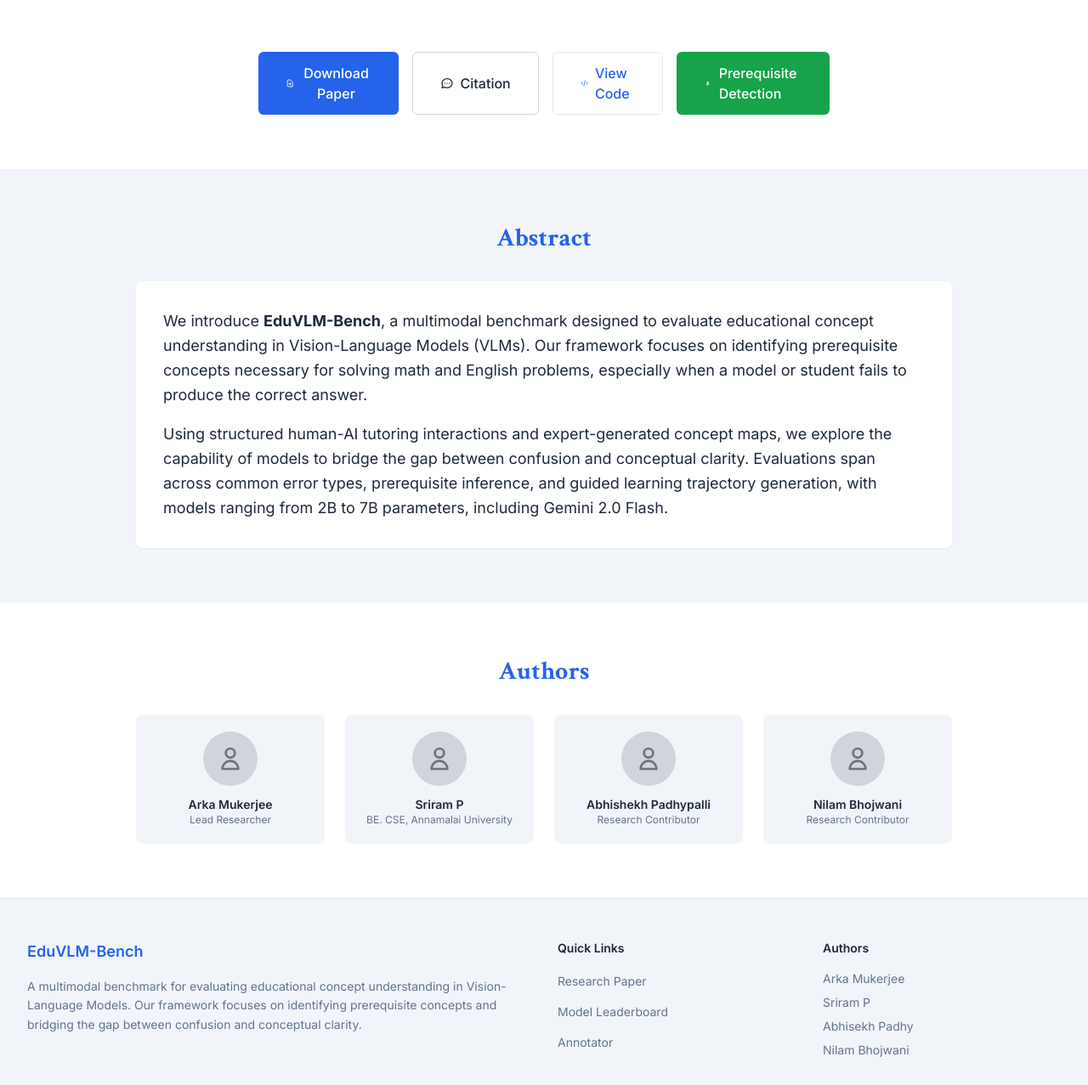
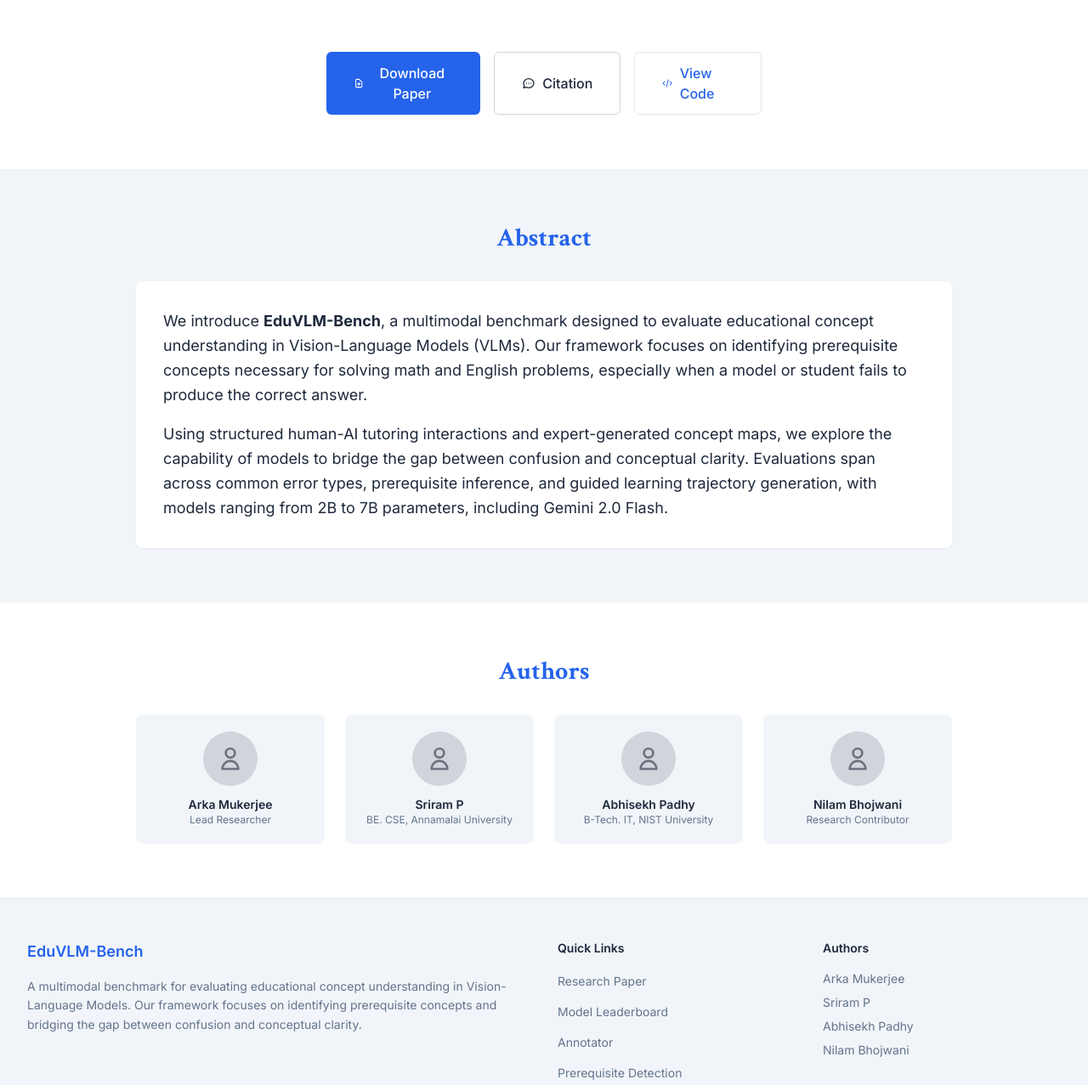
Before and after one commit to sriram-csit/eduvlm-frontpage, a website: page index.html in a window 1280 px wide. Shown: the part 571-1848 px from the top of the page at 85% size. Drawn offline with nearby package versions, Linux system fonts and the light colour scheme; no server answers.

Commit message:
Changed the pre-req position

```diff
--- a/index.html
+++ b/index.html
@@ -160,12 +160,6 @@
                         </svg>
                         View Code
                     </a>
-                    <a href="prerequisite_detection.html" class="bg-green-600 text-white hover:bg-green-700 transition-colors font-medium px-6 sm:px-8 py-3 rounded-md flex items-center justify-center text-sm sm:text-base">
-                        <svg class="mr-2 h-4 w-4" fill="none" stroke="currentColor" viewBox="0 0 24 24">
-                            <path stroke-linecap="round" stroke-linejoin="round" stroke-width="2" d="M9 17v-2h6v2m-3-9v8m0-8a2 2 0 110 4 2 2 0 010-4z"/>
-                        </svg>
-                        Prerequisite Detection
-                    </a>
                 </div>
             </div>
         </section>
@@ -218,8 +212,8 @@
                                 <path stroke-linecap="round" stroke-linejoin="round" stroke-width="2" d="M16 7a4 4 0 11-8 0 4 4 0 018 0zM12 14a7 7 0 00-7 7h14a7 7 0 00-7-7z"/>
                             </svg>
                         </div>
-                        <h3 class="font-semibold text-dark-slate text-sm">Abhishekh Padhypalli</h3>
-                        <p class="text-xs text-slate-grey">Research Contributor</p>
+                        <h3 class="font-semibold text-dark-slate text-sm">Abhisekh Padhy</h3>
+                        <p class="text-xs text-slate-grey">B-Tech. IT, NIST University</p>
                     </div>
                     <div class="bg-light-grey rounded-lg p-5 text-center">
                         <div class="w-16 h-16 bg-gray-300 rounded-full mx-auto mb-3 flex items-center justify-center">
@@ -269,6 +263,11 @@
                         <li>
                             <a href="annotator.html" class="text-sm text-slate-grey hover:text-academic-blue transition-colors">
                                 Annotator
+                            </a>
+                        </li>
+                        <li>
+                            <a href="prerequisite_detection.html" class="text-sm text-slate-grey hover:text-academic-blue transition-colors">
+                                Prerequisite Detection
                             </a>
                         </li>
                     </ul>
```
